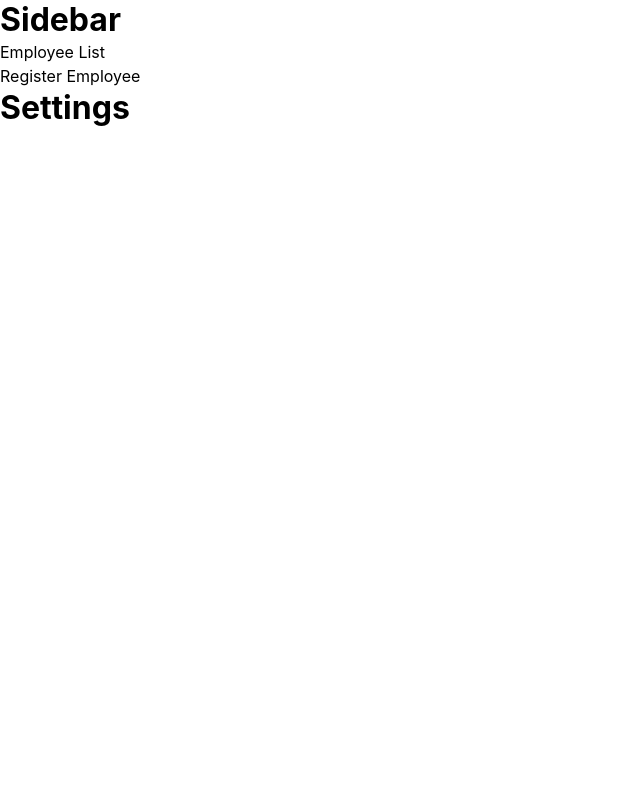
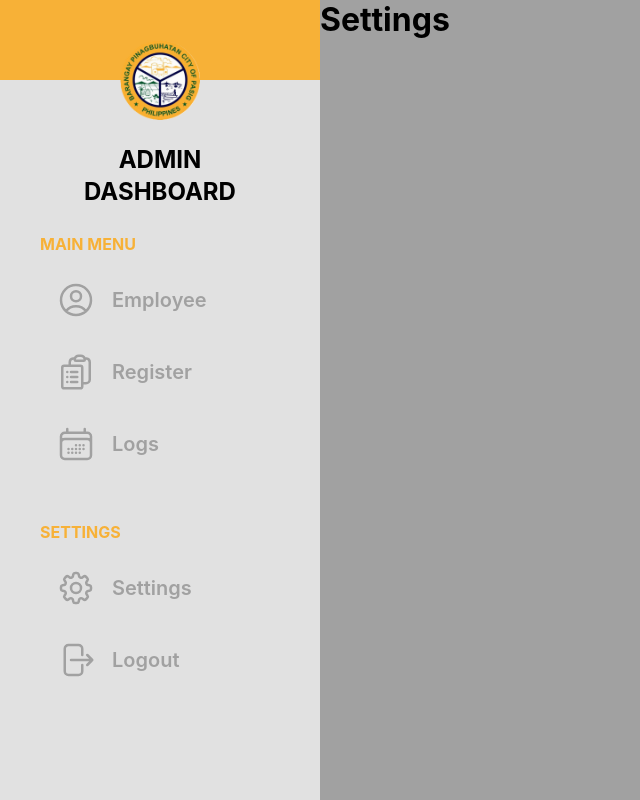
Before and after one commit to Relllllll/atms-admin, a React (Vite) app: page /settings in a window 1280 px wide. Shown: the whole page, without its empty margins (0-640 px from the left). Built offline with nearby package versions, Linux system fonts and the light colour scheme.

Commit message:
UI/sidebar

```diff
--- a/src/components/Sidebar/Sidebar.css
+++ b/src/components/Sidebar/Sidebar.css
@@ -0,0 +1,71 @@
+.sidebar {
+    display: flex;
+    flex-direction: column;
+    align-items: center;
+    width: 25%;
+    background-color: var(--clr-light);
+}
+
+.sidebar__top-logo-container {
+    display: flex;
+    flex-direction: column;
+    width: 100%;
+}
+
+.sidebar__top-logo-container-yellow {
+    background-color: var(--clr-primary);
+    position: relative;
+    height: 5rem;
+    margin-bottom: 4rem;
+}
+
+.sidebar__top-logo {
+    width: 5rem;
+    position: absolute;
+    bottom: 0; /* Move the image up by 50% from the bottom of the parent */
+    left: 50%; /* Center the image horizontally */
+    transform: translate(-50%, 50%); /* Adjust for the image dimensions */
+}
+
+.sidebar__top-title {
+    font-size: var(--size-2xl);
+    text-align: center;
+}
+
+.sidebar__menu-container {
+    width: 100%;
+    display: flex;
+    flex-direction: column;
+    padding: 1.5rem;
+    gap: 1rem;
+}
+
+.sidebar__menu-title {
+    color: var(--clr-primary);
+    font-size: var(--size-base);
+    padding-left: 1rem;
+}
+
+.sidebar__menu-link {
+    display: flex;
+    gap: 1rem;
+    padding: 0.5rem 2rem;
+    align-items: center;
+    color: var(--clr-gray);
+    transition: background-color 0.3s, color 0.3s, border-radius 0.3s;
+}
+
+.sidebar__menu-link:hover {
+    color: var(--clr-dark-blue);
+    background-color: var(--clr-primary-hover);
+    border-radius: 0.5rem;
+}
+
+.sidebar__menu-icon {
+    width: 2.5rem;
+}
+
+.sidebar__menu-item {
+    font-size: var(--size-xl);
+    font-weight: 600;
+}
--- a/src/components/Sidebar/Sidebar.jsx
+++ b/src/components/Sidebar/Sidebar.jsx
@@ -1,12 +1,127 @@
 import { Link } from "react-router-dom";
+import logo from "/logo.png";
+import "./Sidebar.css";
 
 const Sidebar = () => {
     return (
-        <div>
-            <h1>Sidebar</h1>
-            <Link to="/employee-list">Employee List</Link> <br />
-            <Link to="/register-employee">Register Employee</Link>
-        </div>
+        <sidebar className="sidebar">
+            <div className="sidebar__top-logo-container">
+                <div className="sidebar__top-logo-container-yellow">
+                    <img src={logo} className="sidebar__top-logo" />
+                </div>
+                <h2 className="sidebar__top-title">
+                    ADMIN <br />
+                    DASHBOARD
+                </h2>
+            </div>
+
+            <div className="sidebar__menu-container">
+                <h6 className="sidebar__menu-title">MAIN MENU</h6>
+                <Link to="/employee-list" className="sidebar__menu-link">
+                    <svg
+                        xmlns="http://www.w3.org/2000/svg"
+                        fill="none"
+                        viewBox="0 0 24 24"
+                        strokeWidth="1.5"
+                        stroke="currentColor"
+                        className="sidebar__menu-icon"
+                    >
+                        <path
+                            strokeLinecap="round"
+                            strokeLinejoin="round"
+                            d="M17.982 18.725A7.488 7.488 0 0 0 12 15.75a7.488 7.488 0 0 0-5.982 2.975m11.963 0a9 9 0 1 0-11.963 0m11.963 0A8.966 8.966 0 0 1 12 21a8.966 8.966 0 0 1-5.982-2.275M15 9.75a3 3 0 1 1-6 0 3 3 0 0 1 6 0Z"
+                        />
+                    </svg>
+                    <p className="sidebar__menu-item">Employee</p>
+                </Link>
+                <Link to="/register-employee" className="sidebar__menu-link">
+                    <svg
+                        xmlns="http://www.w3.org/2000/svg"
+                        fill="none"
+                        viewBox="0 0 24 24"
+                        strokeWidth="1.5"
+                        stroke="currentColor"
+                        className="sidebar__menu-icon"
+                    >
+                        <path
+                            strokeLinecap="round"
+                            strokeLinejoin="round"
+                            d="M9 12h3.75M9 15h3.75M9 18h3.75m3 .75H18a2.25 2.25 0 0 0 2.25-2.25V6.108c0-1.135-.845-2.098-1.976-2.192a48.424 48.424 0 0 0-1.123-.08m-5.801 0c-.065.21-.1.433-.1.664 0 .414.336.75.75.75h4.5a.75.75 0 0 0 .75-.75 2.25 2.25 0 0 0-.1-.664m-5.8 0A2.251 2.251 0 0 1 13.5 2.25H15c1.012 0 1.867.668 2.15 1.586m-5.8 0c-.376.023-.75.05-1.124.08C9.095 4.01 8.25 4.973 8.25 6.108V8.25m0 0H4.875c-.621 0-1.125.504-1.125 1.125v11.25c0 .621.504 1.125 1.125 1.125h9.75c.621 0 1.125-.504 1.125-1.125V9.375c0-.621-.504-1.125-1.125-1.125H8.25ZM6.75 12h.008v.008H6.75V12Zm0 3h.008v.008H6.75V15Zm0 3h.008v.008H6.75V18Z"
+                        />
+                    </svg>
+                    <p className="sidebar__menu-item">Register</p>
+                </Link>
+
+                <Link to="/logs" className="sidebar__menu-link">
+                    <svg
+                        xmlns="http://www.w3.org/2000/svg"
+                        fill="none"
+                        viewBox="0 0 24 24"
+                        strokeWidth="1.5"
+                        stroke="currentColor"
+                        className="sidebar__menu-icon"
+                    >
+                        <path
+                            strokeLinecap="round"
+                            strokeLinejoin="round"
+                            d="M6.75 3v2.25M17.25 3v2.25M3 18.75V7.5a2.25 2.25 0 0 1 2.25-2.25h13.5A2.25 2.25 0 0 1 21 7.5v11.25m-18 0A2.25 2.25 0 0 0 5.25 21h13.5A2.25 2.25 0 0 0 21 18.75m-18 0v-7.5A2.25 2.25 0 0 1 5.25 9h13.5A2.25 2.25 0 0 1 21 11.25v7.5m-9-6h.008v.008H12v-.008ZM12 15h.008v.008H12V15Zm0 2.25h.008v.008H12v-.008ZM9.75 15h.008v.008H9.75V15Zm0 2.25h.008v.008H9.75v-.008ZM7.5 15h.008v.008H7.5V15Zm0 2.25h.008v.008H7.5v-.008Zm6.75-4.5h.008v.008h-.008v-.008Zm0 2.25h.008v.008h-.008V15Zm0 2.25h.008v.008h-.008v-.008Zm2.25-4.5h.008v.008H16.5v-.008Zm0 2.25h.008v.008H16.5V15Z"
+                        />
+                    </svg>
+                    <p className="sidebar__menu-item">Logs</p>
+                </Link>
+            </div>
+
+            <div className="sidebar__menu-container">
+                <h6 className="sidebar__menu-title">SETTINGS</h6>
+                <Link to="/settings" className="sidebar__menu-link">
+                    <svg
+                        xmlns="http://www.w3.org/2000/svg"
+                        fill="none"
+                        viewBox="0 0 24 24"
+                        strokeWidth="1.5"
+                        stroke="currentColor"
+                        className="sidebar__menu-icon"
+                    >
+                        <path
+                            strokeLinecap="round"
+                            strokeLinejoin="round"
+                            d="M10.343 3.94c.09-.542.56-.94 1.11-.94h1.093c.55 0 1.02.398 1.11.94l.149.894c.07.424.384.764.78.93.398.164.855.142 1.205-.108l.737-.527a1.125 1.125 0 0 1 1.45.12l.773.774c.39.389.44 1.002.12 1.45l-.527.737c-.25.35-.272.806-.107 1.204.165.397.505.71.93.78l.893.15c.543.09.94.559.94 1.109v1.094c0 .55-.397 1.02-.94 1.11l-.894.149c-.424.07-.764.383-.929.78-.165.398-.143.854.107 1.204l.527.738c.32.447.269 1.06-.12 1.45l-.774.773a1.125 1.125 0 0 1-1.449.12l-.738-.527c-.35-.25-.806-.272-1.203-.107-.398.165-.71.505-.781.929l-.149.894c-.09.542-.56.94-1.11.94h-1.094c-.55 0-1.019-.398-1.11-.94l-.148-.894c-.071-.424-.384-.764-.781-.93-.398-.164-.854-.142-1.204.108l-.738.527c-.447.32-1.06.269-1.45-.12l-.773-.774a1.125 1.125 0 0 1-.12-1.45l.527-.737c.25-.35.272-.806.108-1.204-.165-.397-.506-.71-.93-.78l-.894-.15c-.542-.09-.94-.56-.94-1.109v-1.094c0-.55.398-1.02.94-1.11l.894-.149c.424-.07.765-.383.93-.78.165-.398.143-.854-.108-1.204l-.526-.738a1.125 1.125 0 0 1 .12-1.45l.773-.773a1.125 1.125 0 0 1 1.45-.12l.737.527c.35.25.807.272 1.204.107.397-.165.71-.505.78-.929l.15-.894Z"
+                        />
+                        <path
+                            strokeLinecap="round"
+                            strokeLinejoin="round"
+                            d="M15 12a3 3 0 1 1-6 0 3 3 0 0 1 6 0Z"
+                        />
+                    </svg>
+
+                    <p className="sidebar__menu-item">Settings</p>
+                </Link>
+
+                <Link to="/logout" className="sidebar__menu-link">
+                    <svg
+                        xmlns="http://www.w3.org/2000/svg"
+                        fill="none"
+                        viewBox="0 0 24 24"
+                        strokeWidth="1.5"
+                        stroke="currentColor"
+                        className="sidebar__menu-icon"
+                    >
+                        <path
+                            strokeLinecap="round"
+                            strokeLinejoin="round"
+                            d="M15.75 9V5.25A2.25 2.25 0 0 0 13.5 3h-6a2.25 2.25 0 0 0-2.25 2.25v13.5A2.25 2.25 0 0 0 7.5 21h6a2.25 2.25 0 0 0 2.25-2.25V15m3 0 3-3m0 0-3-3m3 3H9"
+                        />
+                    </svg>
+
+                    <p className="sidebar__menu-item">Logout</p>
+                </Link>
+            </div>
+        </sidebar>
+        // <div>
+        //     <h1>Sidebar</h1>
+        //     <Link to="/employee-list">Employee List</Link> <br />
+        //     <Link to="/register-employee">Register Employee</Link>
+        // </div>
     );
 };
 
--- a/src/index.css
+++ b/src/index.css
@@ -1,3 +1,29 @@
+:root {
+    /* color */
+    --clr-primary: #f7b137;
+    --clr-primary-hover: #f9dcaa;
+    --clr-light: #e1e1e1;
+    --clr-gray: #a1a1a1;
+    --clr-dark-blue: #002147;
+
+    /* sizes */
+    --size-xxs: 0.5rem; /* 8px */
+    --size-xs: 0.75rem; /* 12px */
+    --size-sm: 0.875rem; /* 14px */
+    --size-base: 1rem; /* 16px default */
+    --size-lg: 1.125rem; /* 18px*/
+    --size-xl: 1.25rem; /* 20px */
+    --size-2xl: 1.5rem; /* 24px */
+    --size-3xl: 1.875rem; /* 30px */
+    --size-4xl: 2.25rem; /* 36px */
+    --size-5xl: 3rem; /* 48px */
+    --size-6xl: 3.75rem; /* 60px */
+    --size-7xl: 4.5rem; /* 72px */
+    --size-8xl: 6rem; /* 96px */
+    --size-9xl: 8rem; /* 128px */
+    --size-10xl: 10rem; /* 160px */
+}
+
 * {
     margin: 0;
     line-height: calc(1em + 0.5rem);
@@ -14,7 +40,15 @@ body {
 .page-wrapper {
     height: 100vh;
     display: flex;
-    flex-direction: column;
+    background-color: var(--clr-gray);
+}
+
+.main {
+    flex: 1;
+    background-color: var(--clr-light);
+    margin: 0.5rem;
+    border-radius: 0.5rem;
+    padding: 1rem;
 }
 
 img,
--- a/src/pages/Employee/Employee.jsx
+++ b/src/pages/Employee/Employee.jsx
@@ -30,7 +30,7 @@ const Employee = () => {
         );
     }, []); // Empty dependency array to run only once
     return (
-        <div>
+        <div className="main">
             <h1>Employee</h1>
             <ul>
                 {Object.values(employees).map((employee) => (
```
Also changed, not shown: public/logo.png (added).
